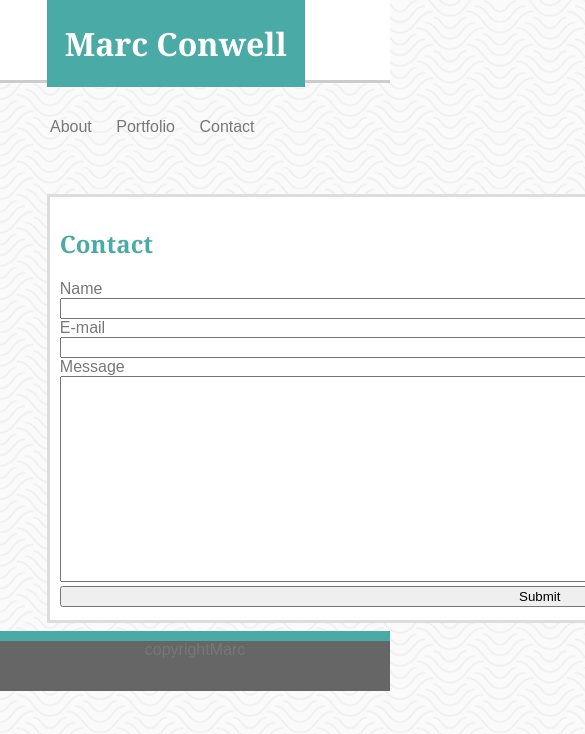
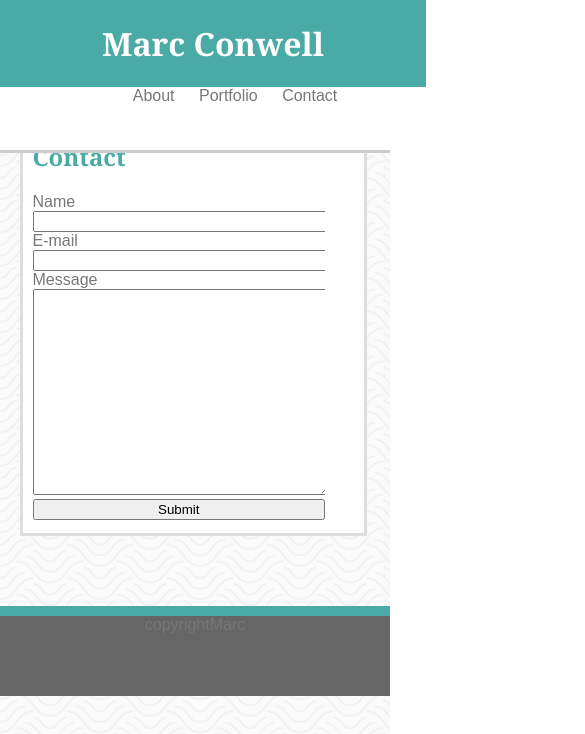
Before and after one commit to MacC88/Basic-Portfolio, a plain HTML site: page contact.html in a window 390 px wide. Shown: the top 734 px of the page, 585 px wide, since content can reach past the window. Drawn offline with Linux system fonts and the light colour scheme.

Commit message:
uptated homework

```diff
--- a/assets/css/style.css
+++ b/assets/css/style.css
@@ -1,4 +1,5 @@
 body{
+    width: 100%;;
     padding: 0px;
     margin: 0px;
     display: block;
@@ -24,9 +25,14 @@ h1{
     margin: 0% 12% 0% 12%;
     padding: 22px 18px 22px 18px;
 }
+h2{
+    font-family: 'Georgia', Times, Times New Roman, serif;
+    color: #4aaaa5;
+    border: #cccccc;
+}
 nav{
-    float: right;
-    padding: 15px 155px 0px 0px;
+    text-align: right;
+    padding: 2% 15% 0% 0%;
 
 }
 ul{
@@ -60,13 +66,11 @@ a:active{
     clear: both;
     background-color: #ffffff;
     border: #dddddd solid;
-    margin: 2% 12% 2% 12%;
+    margin: 5% 12% 0% 12%;
     padding: 10px;
 }
-h2{
-    font-family: 'Georgia', Times, Times New Roman, serif;
-    color: #4aaaa5;
-    border: #cccccc;
+form{
+    max-width: 940px;
 }
 picture{
     float: left;
@@ -89,10 +93,13 @@ figcaption{
     padding: 10px;
 }
 footer{
+    width: 100%;
     text-align: center;
     background: #666666;
     border-top: #4aaaa5 solid 10px;
     height: 50px;
+    padding-bottom: 30px;
+    margin-top: 70px;
 }
 input{
     width: 100%;
@@ -108,3 +115,74 @@ div{
 #sub{
     width: 30px;
 }
+@media screen and (max-width: 980px){
+    header{
+        width: 100%;
+    }
+    h1{
+        margin-left: 2%;
+    }
+    nav{
+        text-align: center;
+    }
+    .main-content{
+        margin-left: 2%;
+        width: 75%;
+    }
+    form{
+        max-width: 540px;;
+    }
+}
+@media screen and (max-width: 768px){
+    body{
+        width: 100%;
+    }
+    nav{
+        display: inline;
+    }
+    ul{
+        margin-right: 10%;
+    }
+    .main-content{
+        margin: 5% 2% 5% 2%;
+        padding-right:10%;
+    }
+    form{
+        max-width: 440px;
+    }
+    h1{
+        margin-left: 2%;
+    }
+}
+@media screen and (max-width: 640px){
+    body{
+        padding-top: 0%;
+        margin-top: 0%;
+    }
+    header{
+        height: 150px;
+        position: fixed;
+        text-align: center;
+        padding: 0% 0% 0% 0%;
+        margin-top: -30%;
+        margin-left: 0%;
+    }
+    h1{
+        width: 100%;
+        text-align: center;
+        margin: 0% 0% 0% 0%;
+    }
+    nav{
+        width: 100%;
+    }
+    .main-content{
+        margin: 30% 3% 0% 5%;
+        padding-top: 0%;
+    }
+    form{
+        max-width: 350px;
+    }
+    picture{
+        text-align: center;
+    }
+}
--- a/contact.html
+++ b/contact.html
@@ -2,6 +2,8 @@
 <html lang="en-us">
 
 <head>
+    <meta charset="utf-8">
+    <meta name="viewport" content="width=device-width, initial-scale=1.0">
     <title>contact</title>
     <link rel="stylesheet" type="text/css" href="assets/css/style.css">
 </head>
```
Also changed, not shown: index.html (+2 -2 lines), portfolio.html (+2 -0 lines).
